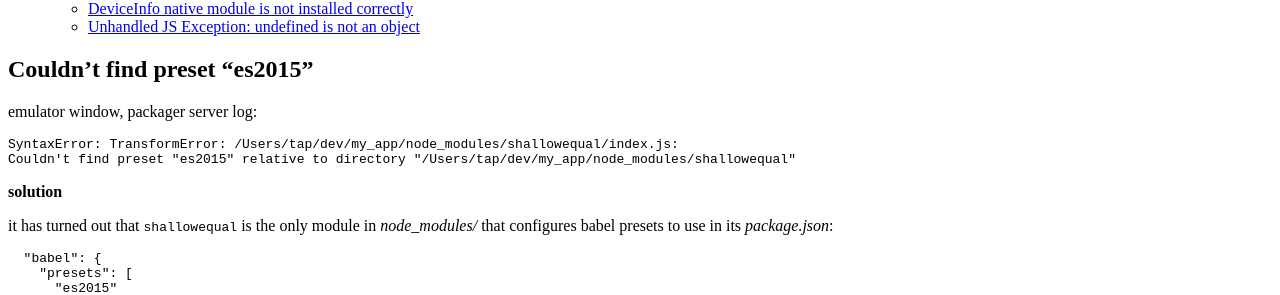
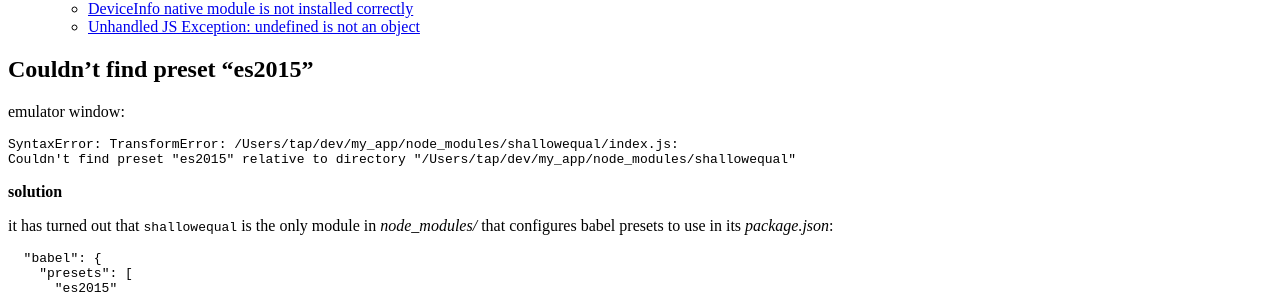
Before and after one commit to tap349/tap349.github.io, a Jekyll site: the page built from _posts/2017-07-04-react-native-troubleshooting.md, in a window 1280 px wide. Shown: the part 318-613 px from the top of the page. Built offline with Jekyll 4.4.1, drawn with Linux system fonts in a browser that asks for light colours.

Commit message:
update 2017-07-06_11:43:39

````diff
--- a/_posts/2017-07-04-react-native-troubleshooting.md
+++ b/_posts/2017-07-04-react-native-troubleshooting.md
@@ -13,7 +13,7 @@ categories: [react-native]
 
 ## Couldn't find preset "es2015"
 
-emulator window, packager server log:
+emulator window:
 
 ```sh
 SyntaxError: TransformError: /Users/tap/dev/my_app/node_modules/shallowequal/index.js:
````
